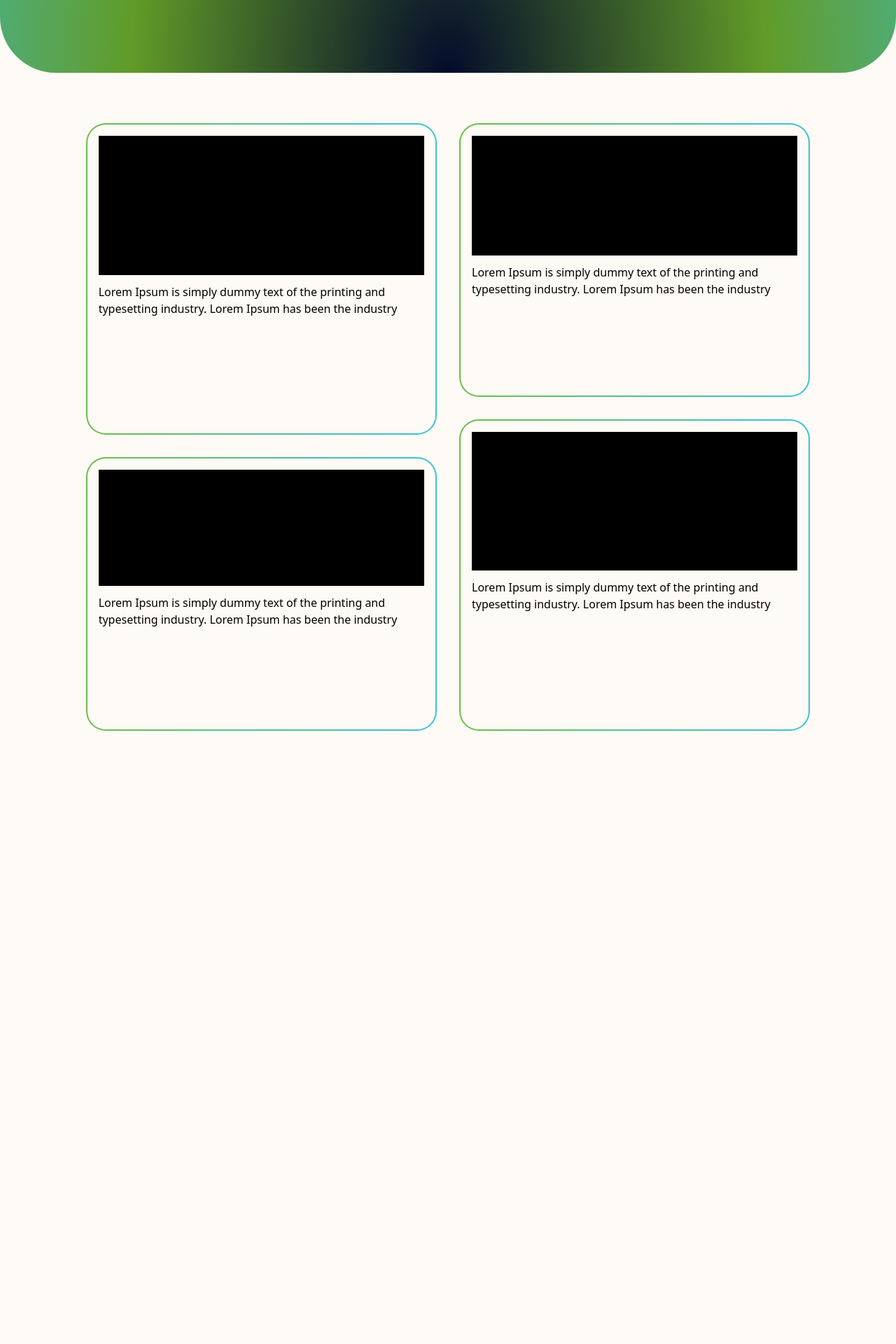
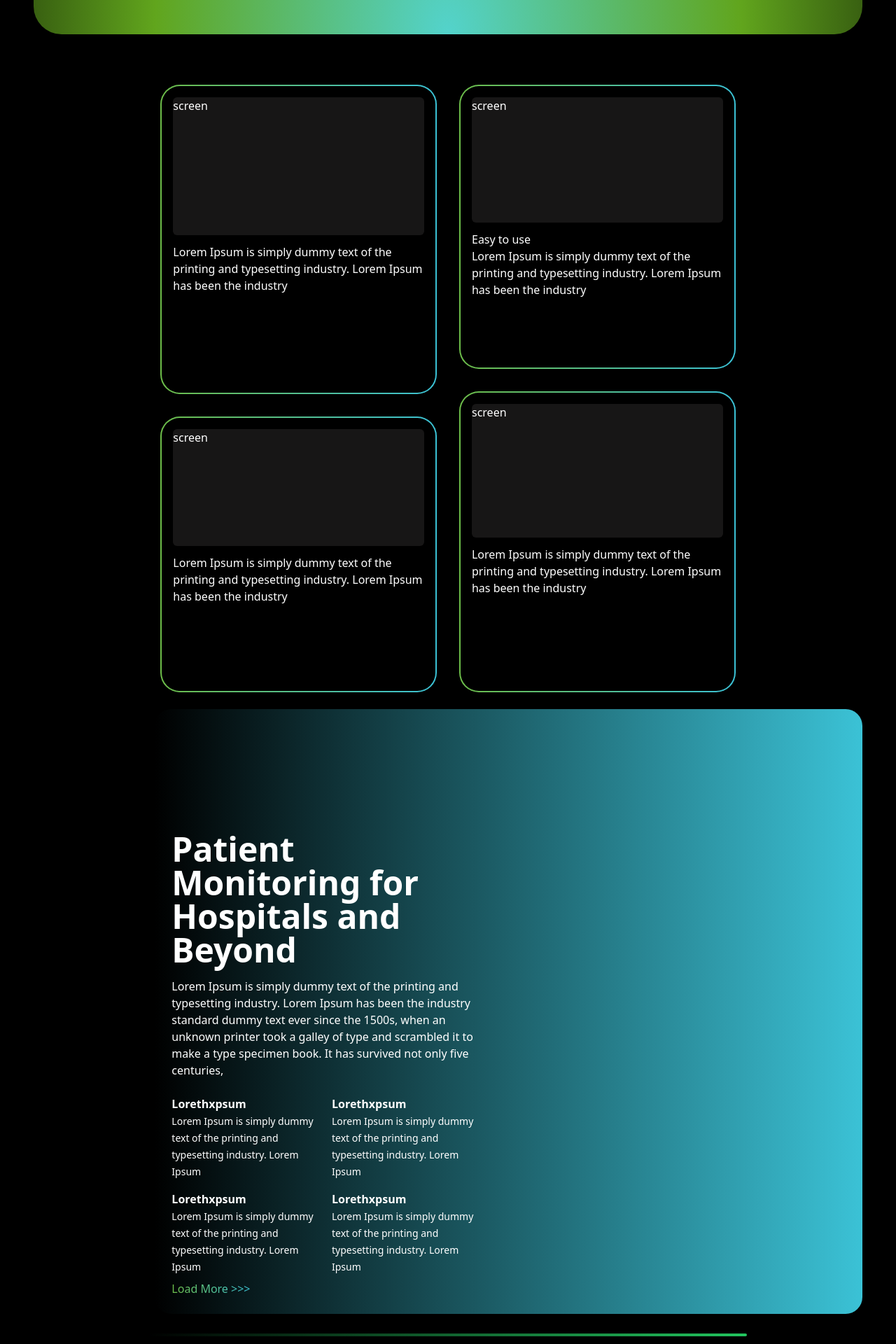
Before and after one commit to akhilr22/schutzen, a Next.js app: page / in a window 1280 px wide. Shown: the part 840-2760 px from the top of the page at 70% size. Before the commit the page ends 1900 px from the top, so only its background shows below. Built offline with nearby package versions, Linux system fonts and the light colour scheme.

Commit message:
responsive bottom secction

```diff
--- a/src/app/data/Data.ts
+++ b/src/app/data/Data.ts
@@ -1,5 +1,6 @@
 export const data ={
     home_h1_text1:"Simplify Your Monitoring Experience",
-    home_p_text1:"Schutzen transforms your facility's existing wireless network into a powerful,cost-effective, and easy-to-deploy FDA-cleared solution for vital signs monitoring"
+    home_p_text1:"Schutzen transforms your facility's existing wireless network into a powerful,cost-effective, and easy-to-deploy FDA-cleared solution for vital signs monitoring",
+    home_h1_text2:'Patient Monitoring for Hospitals and Beyond'
 
 }
--- a/src/app/layout.tsx
+++ b/src/app/layout.tsx
@@ -12,8 +12,8 @@ export default function RootLayout({
   children: React.ReactNode;
 }>) {
   return (
-    <html lang="en" className="">
-      <body className={` bg-[#fefaf5] dark:bg-[#181817] `}>
+    <html lang="en" className="dark ">
+      <body className={` bg-[#fefaf5] dark:bg-[#000000] dark:text-white `}>
 
 
         {children}
--- a/src/app/page.tsx
+++ b/src/app/page.tsx
@@ -4,10 +4,10 @@ import { data } from "./data/Data";
 export default function Home() {
   return (
     <>
-      <div className="min-h-[118vh] bg-[radial-gradient(ellipse_at_bottom,_var(--tw-gradient-stops))] from-[#040b2b] via-[#619b28] to-[#3bc2d6] rounded-b-[80px]  ">
+      <div className=" bg-[radial-gradient(ellipse_at_bottom,_var(--tw-gradient-stops))] from-[#53d3cc] via-[#61a51d] to-[#000000] rounded-b-[40px] sm:mx-12">
         <Navbar />
         <div className="w-3/4 md:w-3/5 mx-auto justify-center py-14">
-          <div className="bg-[#1c9ca5] min-h-60 rounded-3xl text-center">banner image or video to run</div>
+          <div className="bg-[#2ea666] min-h-60 rounded-3xl text-center">banner image or video to run</div>
           <div className="text-center mx-auto py-32 sm:py-36 md:py-40 lg:py-44">
             <h1 className="font-bold text-xl sm:text-2xl md:text-3xl lg:text-4xl text-white">{data.home_h1_text1}</h1>
             <span className="block mx-auto max-w-xl ">
@@ -17,16 +17,15 @@ export default function Home() {
         </div>
       </div>
 
-      <div className="flex justify-center min-h-screen sm:mt-14">
-        <div className="w-full sm:w-5/6 h-[600px] md:h-[700px] lg:h-[800px] xl:h-[900px] 2xl:h-[980px]">
+      <div className="flex justify-center min-h-fit sm:mt-14  ">
+        <div className="w-full sm:w-4/6 h-fit md:h-[700px] lg:h-[800px] xl:h-[900px] 2xl:h-[980px]">
           <div className="sm:flex h-full">
             <div className="sm:w-1/2 w-full flex flex-col h-full">
-
               <div className="p-4 flex-grow-[6]">
                 <div className="p-[2px] bg-gradient-to-r from-[#6dbd49] to-[#3bc2d6] rounded-[28px] h-full">
-                  <div className="bg-[#fefaf5] w-full h-full rounded-[26px] p-4 flex flex-col">
-                    <div className="flex flex-col h-full">
-                      <div className="h-1/2 bg-black flex-1">screen</div>
+                  <div className="bg-[#fefaf5] dark:bg-black dark:text-white  w-full h-full rounded-[26px] p-4 flex flex-col">
+                    <div className="flex flex-col h-full ">
+                      <div className="h-1/2  bg-black dark:bg-[#171616] flex-1 rounded-md p-20 sm:p-0">screen</div>
                       <div className="h-1/2 flex-1 mt-3">
                         <p>
                           Lorem Ipsum is simply dummy text of the printing and typesetting industry. Lorem Ipsum has
@@ -40,9 +39,9 @@ export default function Home() {
 
               <div className="p-4 flex-grow-[5]">
                 <div className="p-[2px] bg-gradient-to-r from-[#6dbd49] to-[#3bc2d6] rounded-[28px] h-full">
-                  <div className="bg-[#fefaf5] w-full h-full rounded-[26px] p-4 flex flex-col">
+                  <div className="bg-[#fefaf5]  dark:bg-black dark:text-white w-full h-full rounded-[26px] p-4 flex flex-col">
                     <div className="flex flex-col h-full">
-                      <div className="h-1/2 bg-black flex-1">screen</div>
+                      <div className="h-1/2 bg-black   dark:bg-[#171616] flex-1 rounded-md p-20 sm:p-0">screen</div>
                       <div className="h-1/2 flex-  mt-3">
                         <p>
                           Lorem Ipsum is simply dummy text of the printing and typesetting industry. Lorem Ipsum has
@@ -58,10 +57,11 @@ export default function Home() {
             <div className="sm:w-1/2 w-full flex flex-col h-full">
               <div className="p-4 flex-grow-[5]">
                 <div className="p-[2px] bg-gradient-to-r from-[#6dbd49] to-[#3bc2d6] rounded-[28px] h-full">
-                  <div className="bg-[#fefaf5] w-full h-full rounded-[26px] p-4 flex flex-col">
+                  <div className="bg-[#fefaf5]  dark:bg-black dark:text-white w-full h-full rounded-[26px] p-4 flex flex-col">
                     <div className="flex flex-col h-full">
-                      <div className="h-1/2 bg-black flex-1">screen</div>
+                      <div className="h-1/2 bg-black   dark:bg-[#171616] flex-1 rounded-md p-20 sm:p-0">screen</div>
                       <div className="h-1/2 flex-1  mt-3">
+                        <h1>Easy to use</h1>
                         <p>
                           Lorem Ipsum is simply dummy text of the printing and typesetting industry. Lorem Ipsum has
                           been the industry
@@ -74,9 +74,9 @@ export default function Home() {
 
               <div className="p-4 flex-grow-[6]">
                 <div className="p-[2px] bg-gradient-to-r from-[#6dbd49] to-[#3bc2d6] rounded-[28px] h-full">
-                  <div className="bg-[#fefaf5] w-full h-full rounded-[26px] p-4 flex flex-col">
+                  <div className="bg-[#fefaf5]  dark:bg-black dark:text-white w-full h-full rounded-[26px] p-4 flex flex-col">
                     <div className="flex flex-col h-full">
-                      <div className="h-1/2 bg-black flex-1">screen</div>
+                      <div className="h-1/2 bg-black   dark:bg-[#171616] flex-1 rounded-md p-20 sm:p-0">screen</div>
                       <div className="h-1/2 flex-1  mt-3">
                         <p>
                           Lorem Ipsum is simply dummy text of the printing and typesetting industry. Lorem Ipsum has
@@ -87,8 +87,95 @@ export default function Home() {
                   </div>
                 </div>
               </div>
+            </div>
+          </div>
+        </div>
+      </div>
 
+      <div className="flex justify-end sm:mx-12 xl:mx-0">
+        <div className="flex w-full xl:w-5/6 ">
+          <div className="w-full  rounded-3xl bg-gradient-to-r from-[#000000] to-[#3bc2d6] m-2 xl:mr-12 flex  ">
+            <div className=" xl:w-1/2 h-full  p-6 dark:text-white pt-44 ">
+              <div>
+                <h1 className="text-5xl font-bold pb-4">{data.home_h1_text2}</h1>
+              </div>
+              <div className="pb-4">
+                <p>
+                  <span>
+                    Lorem Ipsum is simply dummy text of the printing and typesetting industry. Lorem Ipsum has been the
+                    industry standard dummy text ever since the 1500s, when an unknown printer took a galley of type and
+                    scrambled it to make a type specimen book. It has survived not only five centuries,
+                  </span>
+                </p>
+              </div>
+              <div className="flex">
+                <div className="w-1/2 mr-2">
+                  <div className="py-2">
+                    <h3 className="font-bold">Lorethxpsum</h3>
+                    <p>
+                      <span className="text-sm">
+                        {" "}
+                        Lorem Ipsum is simply dummy text of the printing and typesetting industry. Lorem Ipsum{" "}
+                      </span>
+                    </p>
+                  </div>
+                  <div className="py-2">
+                    <h3 className="font-bold">Lorethxpsum</h3>
+                    <p>
+                      <span className="text-sm">
+                        {" "}
+                        Lorem Ipsum is simply dummy text of the printing and typesetting industry. Lorem Ipsum{" "}
+                      </span>
+                    </p>
+                  </div>
+                </div>
+
+                <div className="w-1/2 mr-2">
+                  <div className="py-2">
+                    <h3 className="font-bold">Lorethxpsum</h3>
+                    <p>
+                      <span className="text-sm">
+                        {" "}
+                        Lorem Ipsum is simply dummy text of the printing and typesetting industry. Lorem Ipsum{" "}
+                      </span>
+                    </p>
+                  </div>
+                  <div className="py-2">
+                    <h3 className="font-bold">Lorethxpsum</h3>
+                    <p>
+                      <span className="text-sm">
+                        {" "}
+                        Lorem Ipsum is simply dummy text of the printing and typesetting industry. Lorem Ipsum{" "}
+                      </span>
+                    </p>
+                  </div>
+                </div>
+              </div>
+              <span className="bg-gradient-to-r from-[#6dbd49] to-[#3bc2d6] bg-clip-text text-transparent">
+                {"Load More >>>"}
+              </span>
             </div>
+          </div>
+        </div>
+      </div>
+
+      <div className="bg-gradient-to-r from-black to-green-500 h-1 w-2/3 mx-auto rounded-full my-5"></div>
+
+      <div className="text-center justify-center">
+        <h1 className="font-bold sm:text-xl md:text-2xl xl:text-4xl py-2">Wireless Vital Signs Monitoring</h1>
+        <div className="mx-auto text-center w-1/3 mt-3">
+          <span className="">
+            Lorem Ipsum is simply dummy text of the printing and typesetting industry. Lorem Ipsum has been the industry
+            standard dummy text ever since the 1500s, when an unknown printer took a galley of type and scrambled it to
+            make a type specimen book. It has survived not only five centuries,
+          </span>
+        </div>
+
+        <div>
+          <div className=" min-h-4 min-w-4 mx-auto">
+
+
+
           </div>
         </div>
       </div>
--- a/src/components/_partials/navbar/Navbar.tsx
+++ b/src/components/_partials/navbar/Navbar.tsx
@@ -51,7 +51,7 @@ export default function Navbar() {
               </li>
               <li>
                 <span>
-                  Contact <span className="hidden custom-md:inline   ">us</span>
+                  Contact <span className="hidden custom-md:inline ">us</span>
                 </span>
               </li>
             </ul>
--- a/src/components/_partials/navbar/navbar.css
+++ b/src/components/_partials/navbar/navbar.css
@@ -15,7 +15,8 @@
 
 
     sm:space-x-0
-    md:space-x-5
+    md:space-x-3
+    custom-md:space-x-5
     lg:space-x-10
 
     py-[5px]
--- a/src/components/buttons/ReqDemoBtn.tsx
+++ b/src/components/buttons/ReqDemoBtn.tsx
@@ -2,7 +2,7 @@
 export default function ReqDemoBtn() {
     return (
         <div className="demo-btn hidden sm:block md:mr-3">
-            <a>Request Demo</a>
+            <a> <span className="hidden custom-md:inline "> Request </span> <span> Demo</span></a>
         </div>
     )
 }
--- a/tailwind.config.ts
+++ b/tailwind.config.ts
@@ -22,7 +22,7 @@ const config: Config = {
 
       },
       screens: {
-        'custom-md': '777px', // Add custom breakpoint at 776px
+        'custom-md': '820px', // Add custom breakpoint at 776px
       }
     },
   },
```
